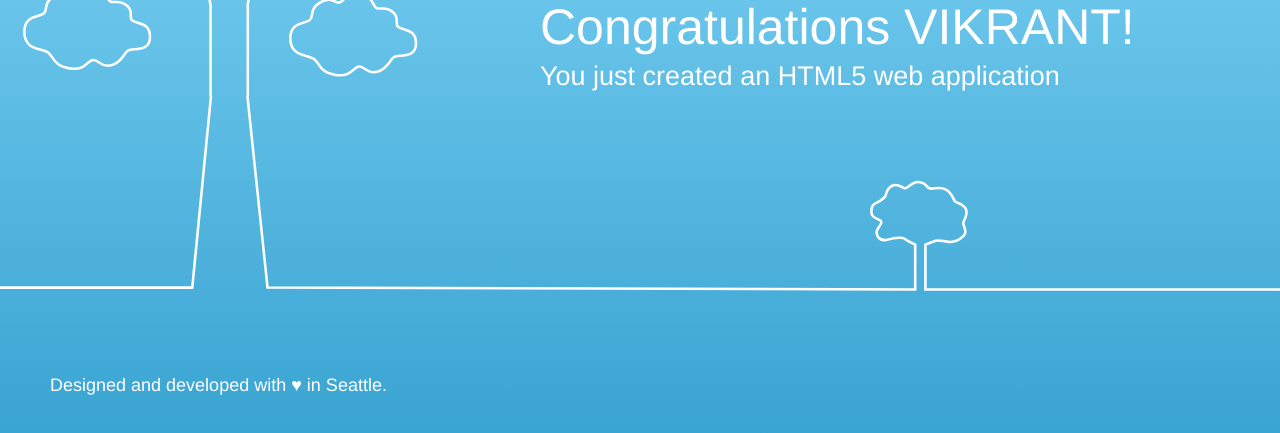
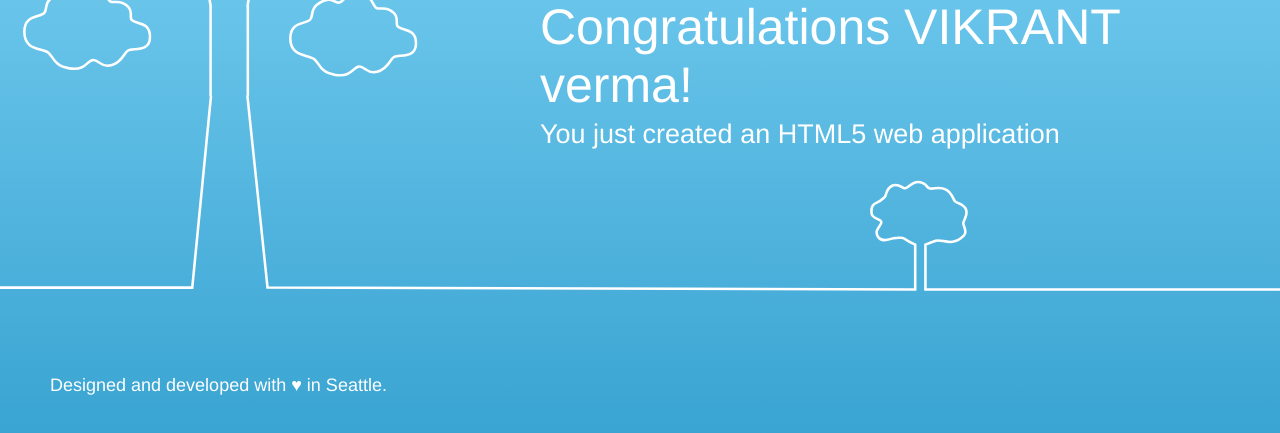
Before and after one commit to vikrant1992/vikrant-helloworld, a plain HTML site: page webpage/index.html in a window 1280 px wide. Shown: the part 355-788 px from the top of the page. Drawn offline with Linux system fonts and the light colour scheme.

Commit message:
Update index.html

```diff
--- a/webpage/index.html
+++ b/webpage/index.html
@@ -58,7 +58,7 @@
         <div class="message">
             <a class="twitter-link" href="http://twitter.com/home/?status=I%20created%20a%20project%20with%20AWS%20CodeStar!%20%23AWS%20%23AWSCodeStar%20https%3A%2F%2Faws.amazon.com%2Fcodestar"><img src="img/tweet.svg" /></a>
             <div class="text">
-                <h1>Congratulations VIKRANT!</h1>
+                <h1>Congratulations VIKRANT verma!</h1>
                 <h2>You just created an HTML5 web application</h2>
             </div>
         </div>
```
